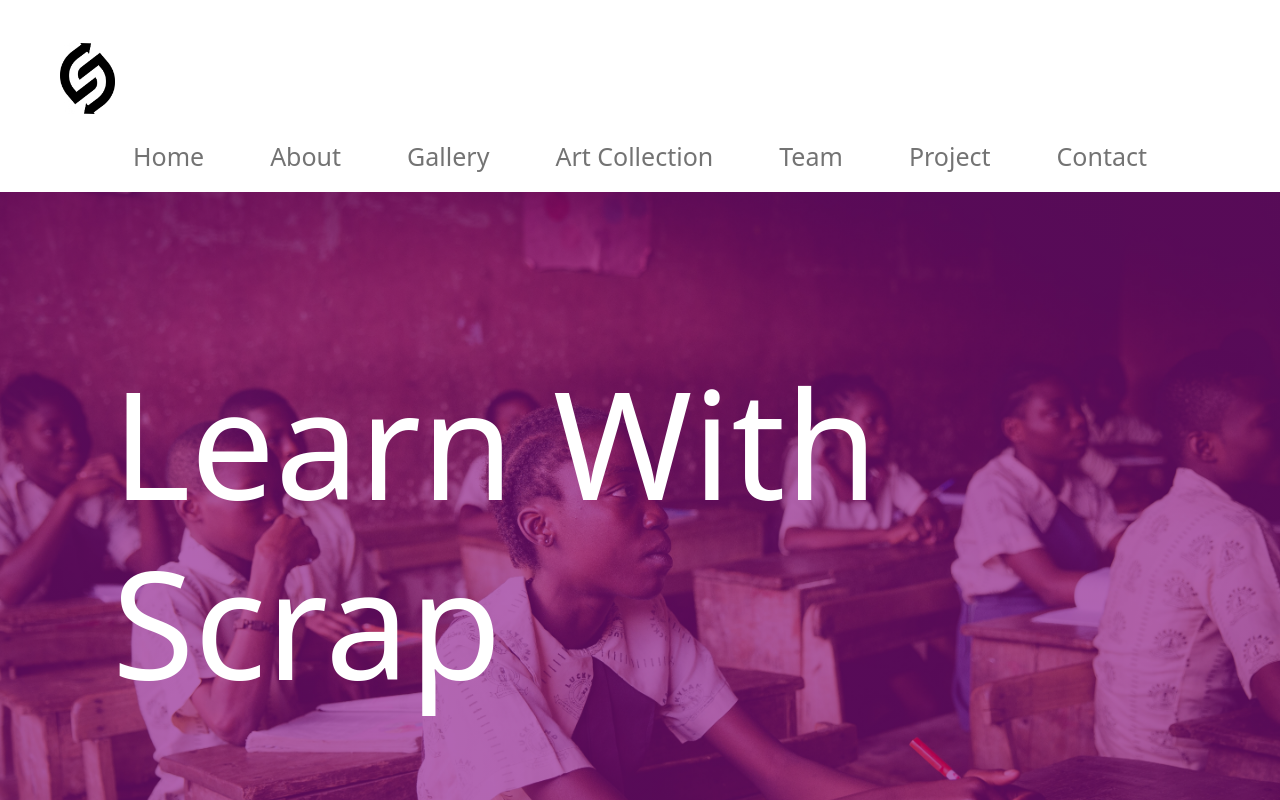
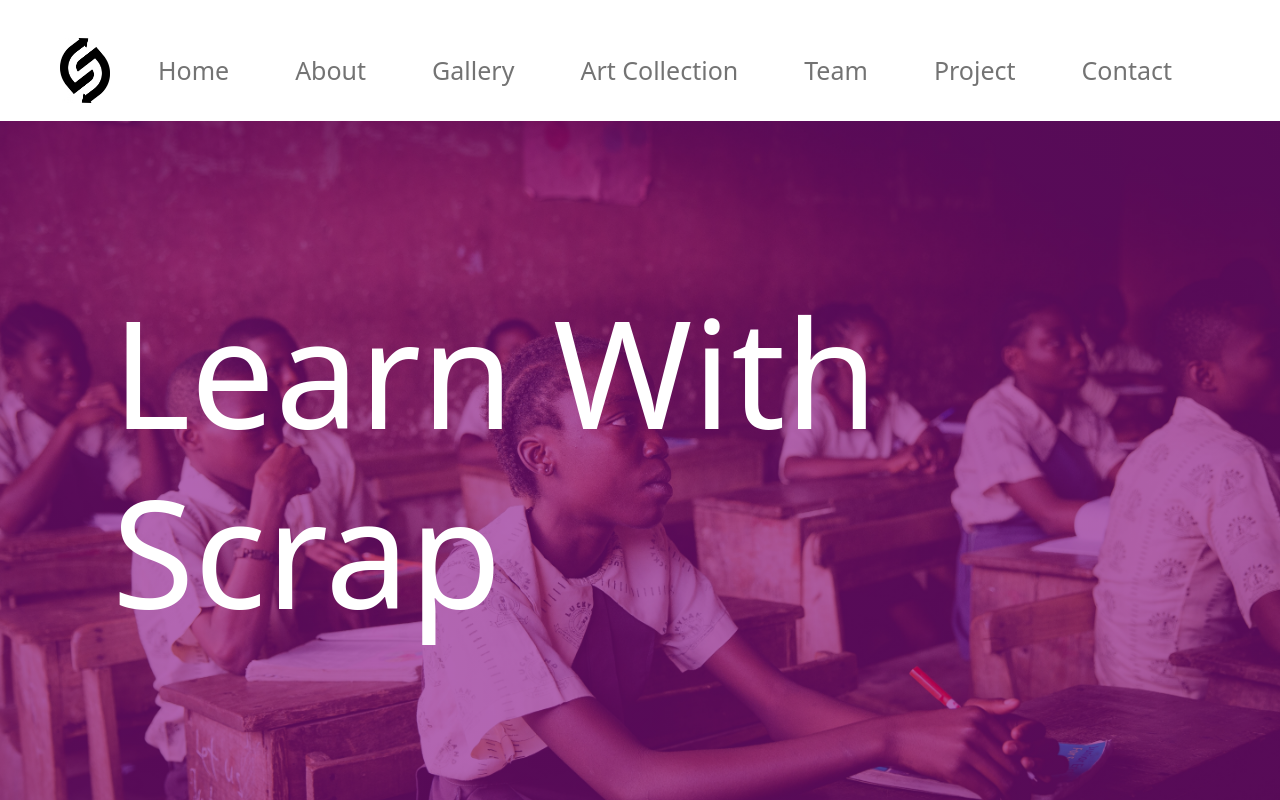
Before and after one commit to okediran/scrapwebsite, a React (Create React App) app: page / in a window 1280 px wide. Shown: the top 800 px of the page. Built offline with nearby package versions, Linux system fonts and the light colour scheme.

Commit message:
home-service

```diff
--- a/src/component/Header/Header.jsx
+++ b/src/component/Header/Header.jsx
@@ -7,13 +7,11 @@
     return (
         <section id='header'>
 
-            {/* BRAND */}
-            <Navbar expand="lg">
-                <img style={{ width: "55px" }} src={logo} alt="" />
-            </Navbar>
             {/* ROUTE */}
             <Navbar expand="lg">
-                <Navbar.Collapse id="navbarScroll">
+                <img style={{ width: "50px" }} src={logo} alt="" />
+                <Navbar.Toggle aria-controls="basic-navbar-nav" />
+                <Navbar.Collapse id="basic-navbar-nav">
                     <Nav>
                         <Nav.Link href="#home">Home</Nav.Link>
                         <Nav.Link className='a' href="#features">About</Nav.Link>
--- a/src/index.css
+++ b/src/index.css
@@ -10,8 +10,7 @@
 /* HEADER*/
 
 #header{
-  padding: 0 60px;
-  margin-top: 35px;
+  padding: 30px 60px 10px;
 }
 #header .navbar-collapse{
   display: flex;
--- a/src/view/Home.jsx
+++ b/src/view/Home.jsx
@@ -79,7 +79,7 @@
 
             {/* video section */}
             <div className='video'>
-
+                <video src=""></video>
             </div>
 
         </section>
```
